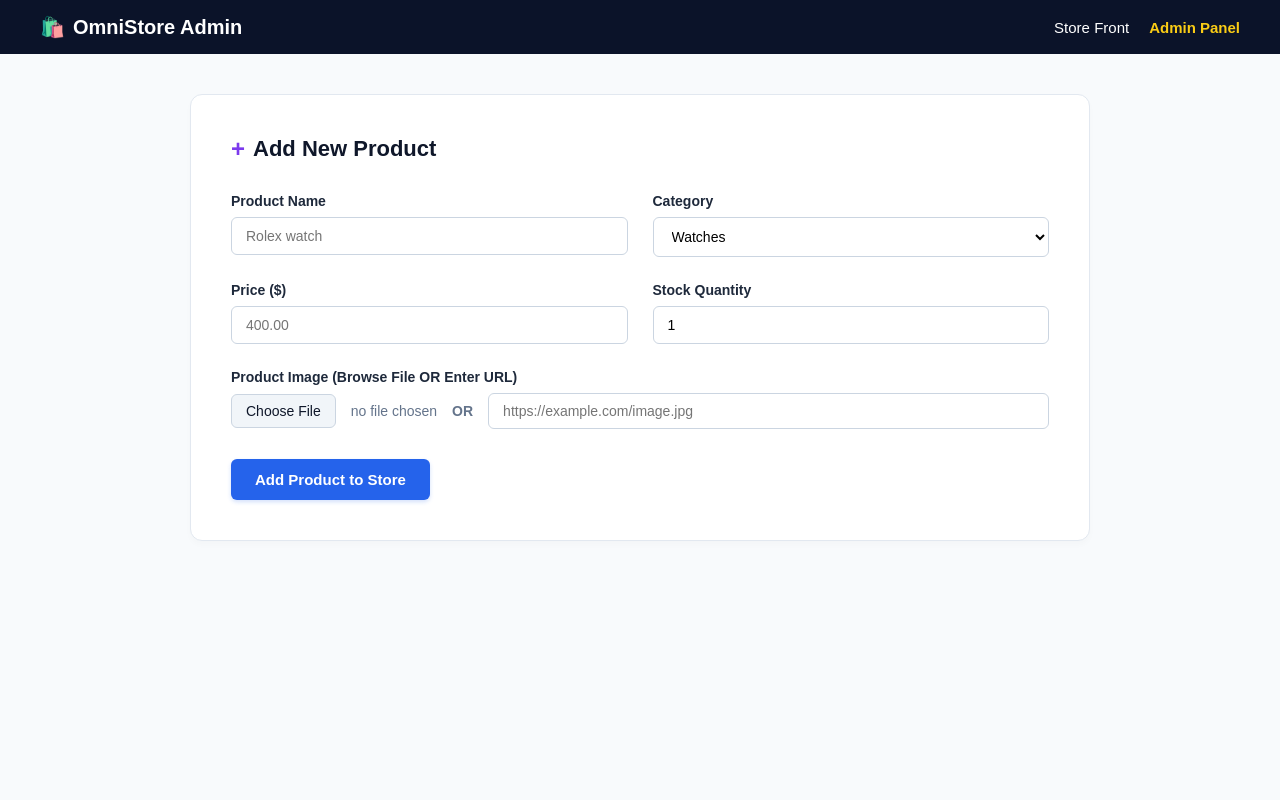
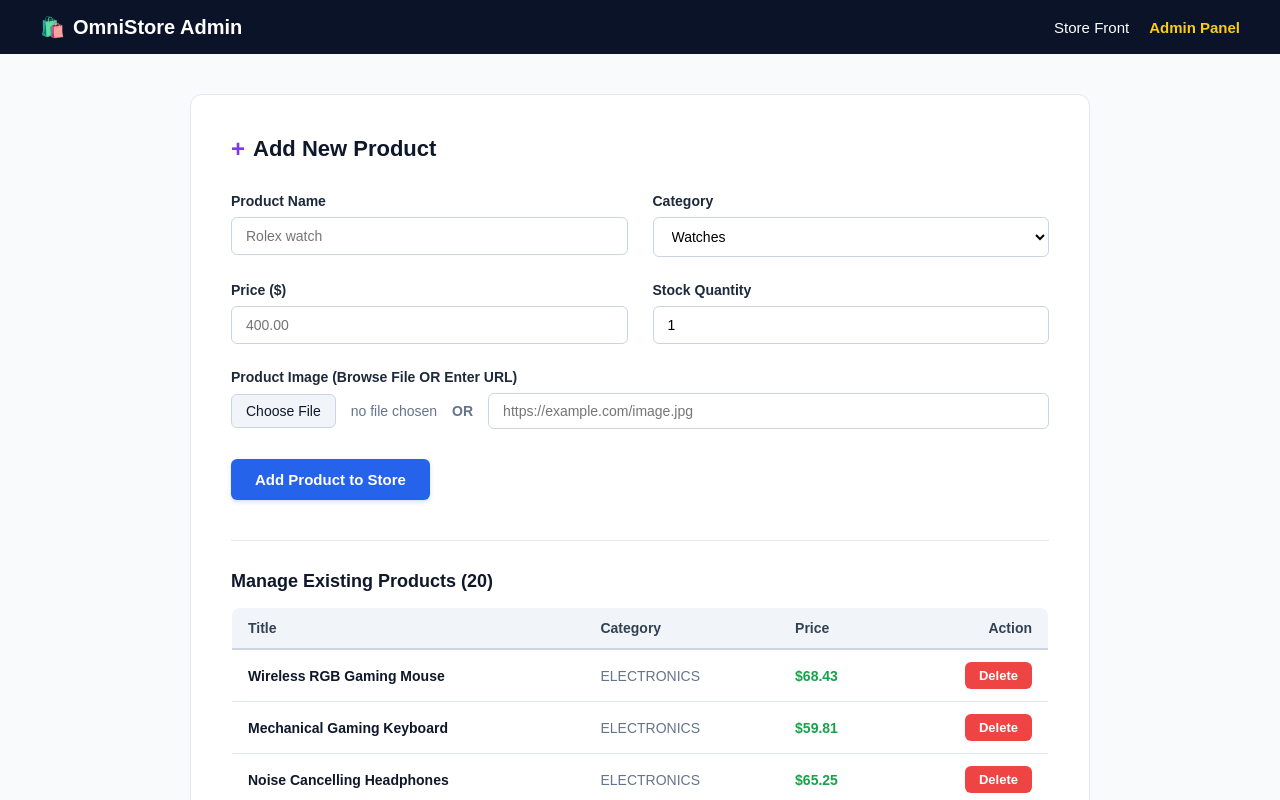
Before and after one commit to amirextra200-clou/omnistore, a React (Vite) app: page /admin in a window 1280 px wide. Shown: the top 800 px of the page. Built offline with nearby package versions, Linux system fonts and the light colour scheme.

Commit message:
Add products list and delete buttons to Admin panel

```diff
--- a/src/pages/Admin.jsx
+++ b/src/pages/Admin.jsx
@@ -1,7 +1,7 @@
 import React, { useState } from 'react';
 import { Link } from 'react-router-dom';
 
-const Admin = ({ addProduct }) => {
+const Admin = ({ products = [], addProduct, deleteProduct }) => {
   const [productName, setProductName] = useState('');
   const [category, setCategory] = useState('Watches');
   const [price, setPrice] = useState('');
@@ -38,17 +38,20 @@ const Admin = ({ addProduct }) => {
       color: catColor
     };
 
-    addProduct(newProduct);
+    if (addProduct) {
+      addProduct(newProduct);
+    }
+
     setProductName('');
     setPrice('');
     setStockQuantity('1');
     setImageUrl('');
     setImagePreview(null);
-    alert('Product added successfully to store!');
   };
 
   return (
     <div style={{ background: '#f8fafc', minHeight: '100vh', fontFamily: 'sans-serif' }}>
+      {/* Top Navbar Header */}
       <nav style={{ display: 'flex', justifyContent: 'space-between', alignItems: 'center', padding: '15px 40px', background: '#0b1329', color: '#fff' }}>
         <div style={{ display: 'flex', alignItems: 'center', gap: '8px' }}>
           <span style={{ fontSize: '20px' }}>🛍️</span>
@@ -60,13 +63,15 @@ const Admin = ({ addProduct }) => {
         </div>
       </nav>
 
+      {/* Main Content Card */}
       <div style={{ maxWidth: '900px', margin: '40px auto', background: '#fff', borderRadius: '12px', border: '1px solid #e2e8f0', boxShadow: '0 4px 6px rgba(0,0,0,0.02)', padding: '40px' }}>
 
         <h2 style={{ display: 'flex', alignItems: 'center', gap: '8px', fontSize: '22px', color: '#0f172a', marginBottom: '30px', fontWeight: 'bold' }}>
           <span style={{ color: '#7c3aed', fontSize: '24px' }}>+</span> Add New Product
         </h2>
 
-        <form onSubmit={handleSubmit}>
+        {/* Add Product Form */}
+        <form onSubmit={handleSubmit} style={{ marginBottom: '40px' }}>
           <div style={{ display: 'grid', gridTemplateColumns: '1fr 1fr', gap: '25px', marginBottom: '25px' }}>
 
             <div>
@@ -155,6 +160,45 @@ const Admin = ({ addProduct }) => {
           </button>
         </form>
 
+        {/* Existing Products Management Table with Delete Buttons */}
+        <hr style={{ border: 'none', borderTop: '1px solid #e2e8f0', margin: '30px 0' }} />
+
+        <h3 style={{ fontSize: '18px', color: '#0f172a', marginBottom: '15px', fontWeight: 'bold' }}>
+          Manage Existing Products ({products.length})
+        </h3>
+
+        {products.length === 0 ? (
+          <p style={{ color: '#64748b', fontSize: '14px' }}>No products available in store.</p>
+        ) : (
+          <table style={{ width: '100%', borderCollapse: 'collapse', background: '#fff', borderRadius: '8px', overflow: 'hidden', border: '1px solid #e2e8f0' }}>
+            <thead>
+              <tr style={{ background: '#f1f5f9', textAlign: 'left', borderBottom: '2px solid #cbd5e1' }}>
+                <th style={{ padding: '12px 16px', fontSize: '14px', color: '#334155' }}>Title</th>
+                <th style={{ padding: '12px 16px', fontSize: '14px', color: '#334155' }}>Category</th>
+                <th style={{ padding: '12px 16px', fontSize: '14px', color: '#334155' }}>Price</th>
+                <th style={{ padding: '12px 16px', fontSize: '14px', textAlign: 'right', color: '#334155' }}>Action</th>
+              </tr>
+            </thead>
+            <tbody>
+              {products.map(p => (
+                <tr key={p.id} style={{ borderBottom: '1px solid #e2e8f0' }}>
+                  <td style={{ padding: '12px 16px', fontSize: '14px', fontWeight: '600', color: '#0f172a' }}>{p.title}</td>
+                  <td style={{ padding: '12px 16px', fontSize: '14px', color: '#64748b' }}>{p.category}</td>
+                  <td style={{ padding: '12px 16px', fontSize: '14px', color: '#16a34a', fontWeight: 'bold' }}>${Number(p.price).toFixed(2)}</td>
+                  <td style={{ padding: '12px 16px', textAlign: 'right' }}>
+                    <button
+                      onClick={() => deleteProduct && deleteProduct(p.id)}
+                      style={{ background: '#ef4444', color: '#fff', border: 'none', padding: '6px 14px', borderRadius: '6px', cursor: 'pointer', fontWeight: 'bold', fontSize: '13px' }}
+                    >
+                      Delete
+                    </button>
+                  </td>
+                </tr>
+              ))}
+            </tbody>
+          </table>
+        )}
+
       </div>
     </div>
   );
```
